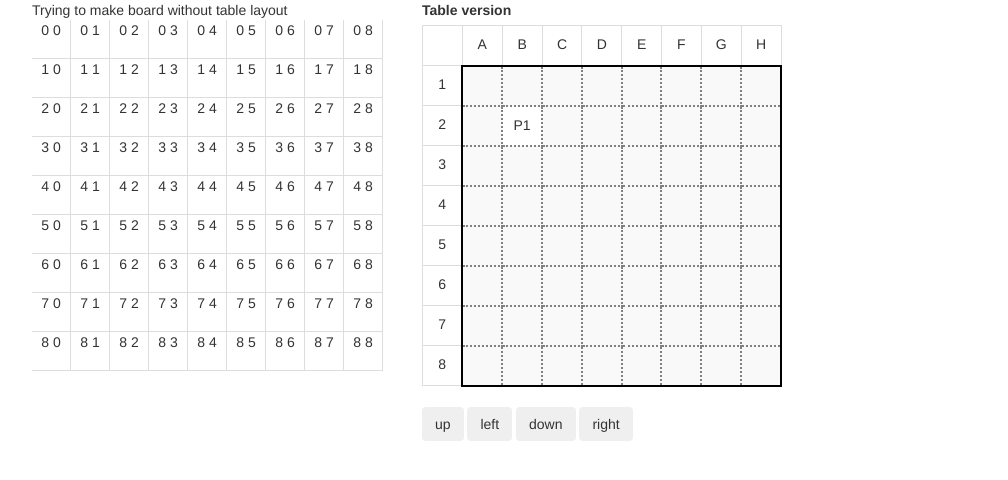
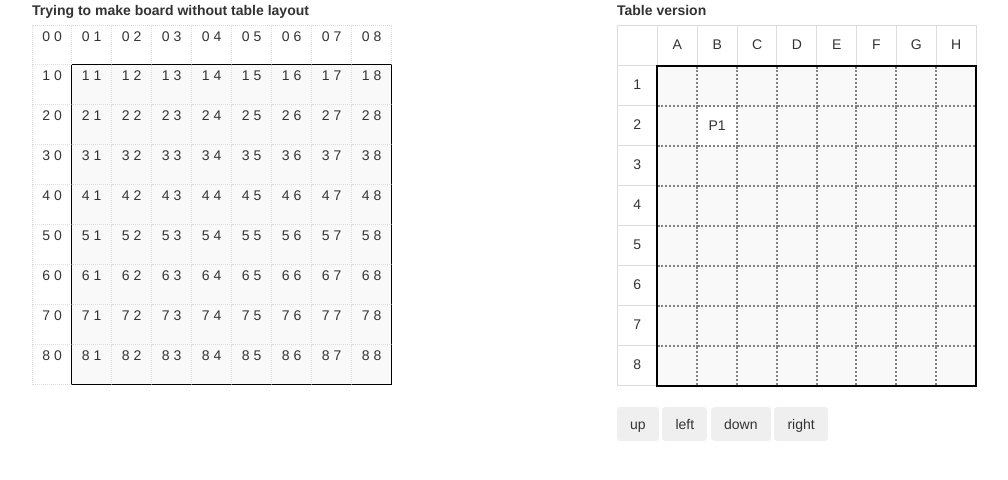
Before and after one commit to ShvedA/Qudrolinth, a plain HTML site: page src/Index.html in a window 1280 px wide. Shown: the whole page, without its empty margins (38-1046 px from the left). Drawn offline with nearby package versions, Linux system fonts and the light colour scheme.

Commit message:
Div table with borders.

```diff
--- a/src/Index.html
+++ b/src/Index.html
@@ -18,13 +18,13 @@
 <body>
 <div class="container">
     <div class="row">
-        <div class="col-md-4 col-sm-6">
-            <labe>Trying to make board without table layout</labe>
+        <div class="col-md-6 col-sm-7">
+            <label>Trying to make board without table layout</label>
             <div id="divTable">
 
             </div>
         </div>
-        <div class="col-md-4 col-sm-6">
+        <div class="col-md-5 col-sm-5">
             <div id="firstTable">
             <label>Table version</label>
 
@@ -37,7 +37,7 @@
         </div>
         </div>
     <div class="row">
-        <div class="col-md-4 col-sm-6">
+        <div class="col-md-6 col-sm-6">
             <div id="secondTable">
 
             </div>
--- a/src/css/style.css
+++ b/src/css/style.css
@@ -42,14 +42,40 @@
     background-color: #a0e0d1;
 }
 .divCell {
-    border: 1px solid #DDD;
+    /*border: 1px dotted #DDD;*/
+    border-width: 0 1px 1px 0;
+    border-color: #DDD;
+    border-style: dotted;
     display: inline-block;
     width: 40px;
     height: 40px;
     text-align: center;
     vertical-align: middle;
-    margin: -1px 0 0 -1px;
+    /*margin: -1px 0 0 -1px;*/
 }
 .divRow {
     overflow: hidden;
 }
+.divCellTop,
+.divCellCornerTopLeft {
+    border-top-width: 1px;
+}
+.divCellBottom,
+.divCellTop,
+.divCellCornerBottomRight {
+    border-bottom-color: black !important;
+    border-bottom-style: solid !important;
+}
+.divCellLeft,
+.divCellCornerTopLeft {
+    border-left-width: 1px;
+}
+.divCellRight,
+.divCellLeft,
+.divCellCornerBottomRight {
+    border-right-style: solid !important;
+    border-right-color: black !important;
+}
+.divCellBoard {
+    background-color: #F9F9F9;
+}
--- a/src/js/main.js
+++ b/src/js/main.js
@@ -166,6 +166,22 @@ function makeDivTable() {
         divRow.addClass('divRow');
         for (var col = 0; col < labirinth[row][0].length; col++) {
             var divCell = $('<div>');
+            if (col == 0 && row == 0) {
+                divCell.addClass('divCellCornerTopLeft');
+            } else if (row == 0) {
+                divCell.addClass('divCellTop');
+            } else if (col == 0) {
+                divCell.addClass('divCellLeft');
+            } else {
+                divCell.addClass('divCellBoard');
+                if (col == labirinth.length - 1 && row == labirinth.length - 1) {
+                    divCell.addClass('divCellCornerBottomRight');
+                } else if (row > 0 && col == labirinth.length - 1) {
+                    divCell.addClass('divCellRight');
+                } else if (col > 0 && row == labirinth.length - 1) {
+                    divCell.addClass('divCellBottom');
+                }
+            }
             divCell.addClass('divCell');
             divCell.html(row + " " + col);
 
```
